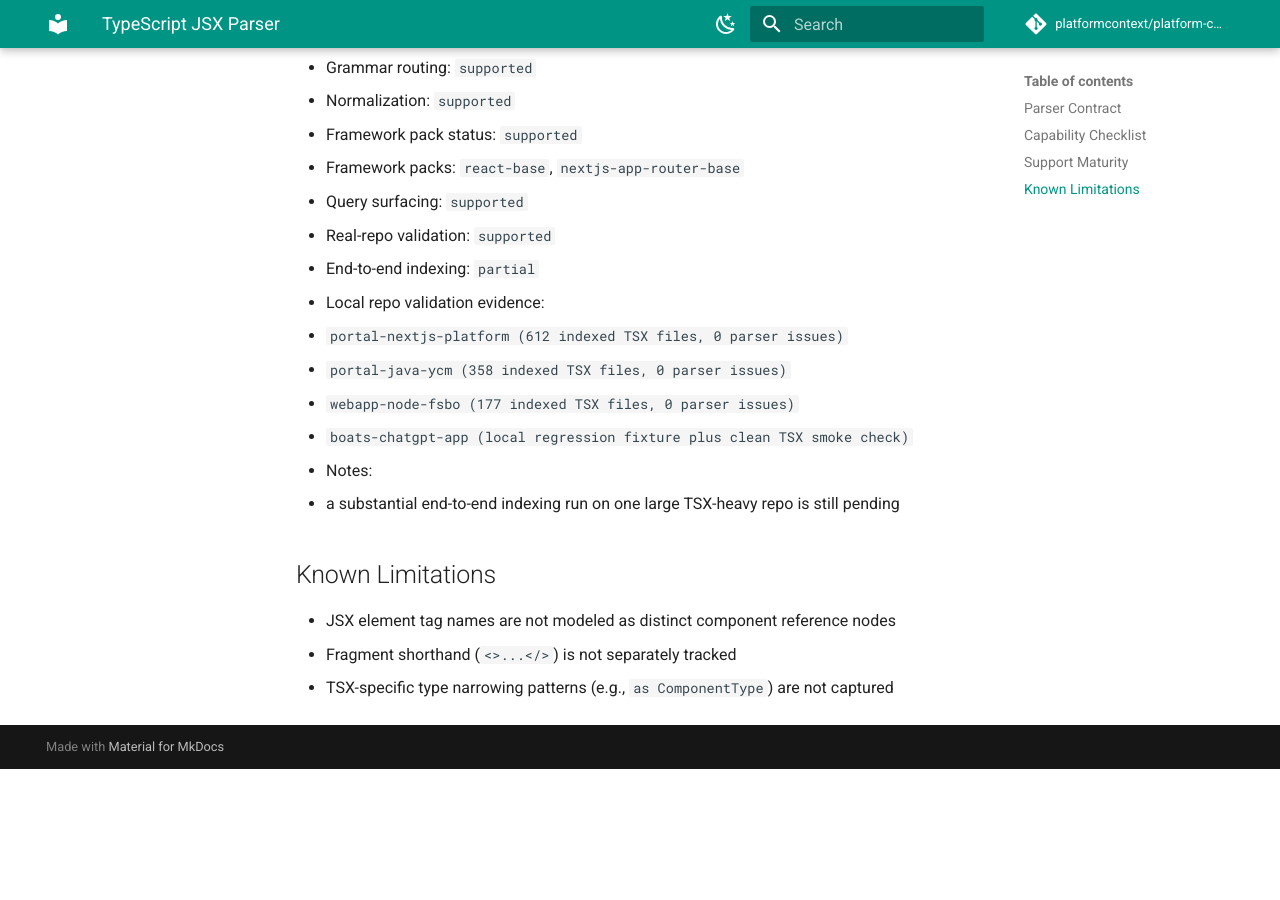
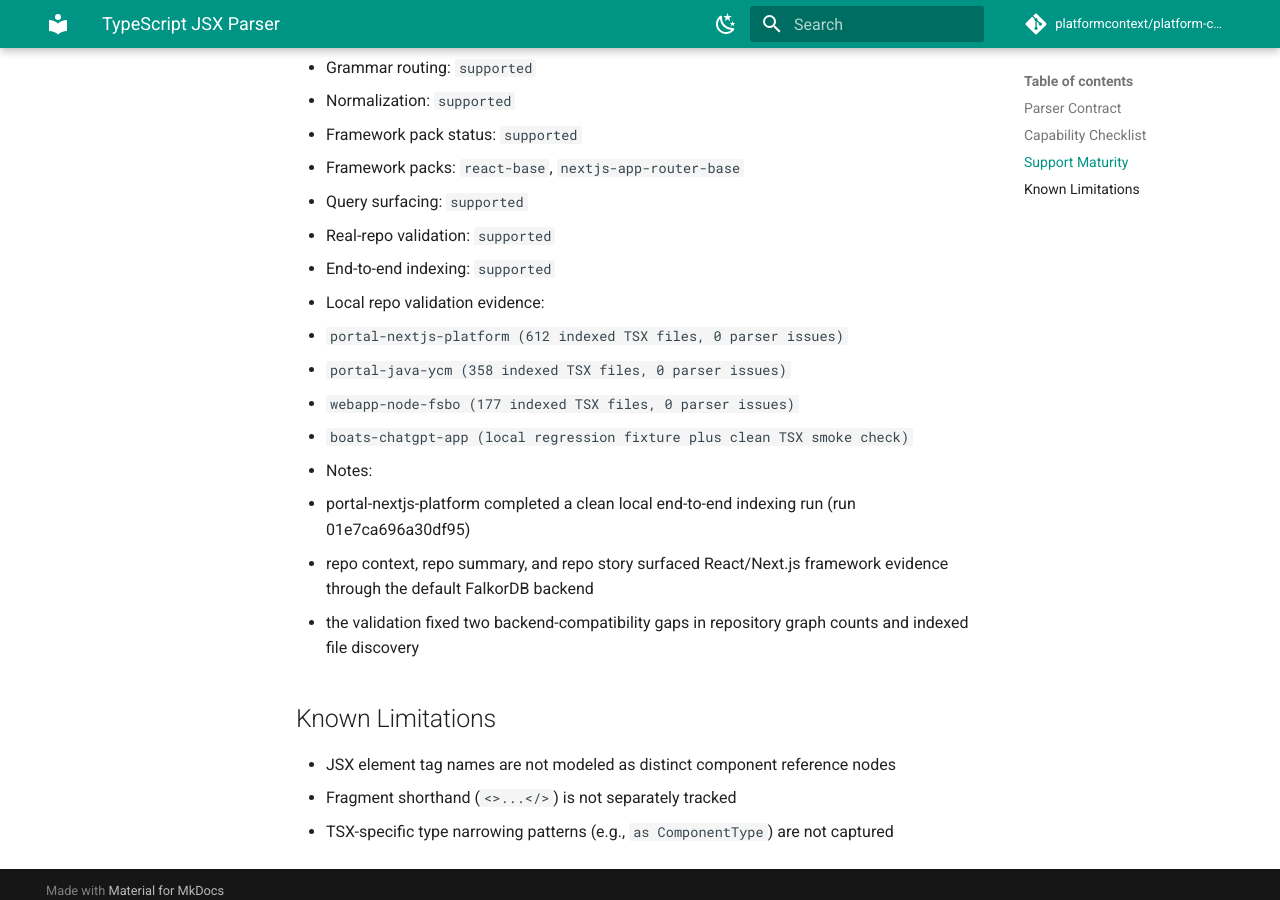
Before and after one commit to platformcontext/platform-context-graph, an MkDocs documentation site: the page built from docs/docs/languages/typescriptjsx.md, in a window 1280 px wide and 900 px high, scrolled down 2977 px. Built offline with MkDocs 1.6.1 and Material for MkDocs 9.7.7, drawn with Linux system fonts in a browser that asks for light colours; comment, search, counter and statistics services are not loaded; before the commit the page ends 3746 px from its top, so only the background shows below that.

Commit message:
fix(query): validate tsx end-to-end on local backend

```diff
--- a/docs/docs/languages/typescriptjsx.md
+++ b/docs/docs/languages/typescriptjsx.md
@@ -31,14 +31,16 @@ Canonical source: `src/platform_context_graph/parsers/capabilities/specs/typescr
 - Framework packs: `react-base`, `nextjs-app-router-base`
 - Query surfacing: `supported`
 - Real-repo validation: `supported`
-- End-to-end indexing: `partial`
+- End-to-end indexing: `supported`
 - Local repo validation evidence:
   - `portal-nextjs-platform (612 indexed TSX files, 0 parser issues)`
   - `portal-java-ycm (358 indexed TSX files, 0 parser issues)`
   - `webapp-node-fsbo (177 indexed TSX files, 0 parser issues)`
   - `boats-chatgpt-app (local regression fixture plus clean TSX smoke check)`
 - Notes:
-  - a substantial end-to-end indexing run on one large TSX-heavy repo is still pending
+  - portal-nextjs-platform completed a clean local end-to-end indexing run (run 01e7ca696a30df95)
+  - repo context, repo summary, and repo story surfaced React/Next.js framework evidence through the default FalkorDB backend
+  - the validation fixed two backend-compatibility gaps in repository graph counts and indexed file discovery
 
 
 ## Known Limitations
--- a/src/platform_context_graph/parsers/capabilities/specs/typescriptjsx.yaml
+++ b/src/platform_context_graph/parsers/capabilities/specs/typescriptjsx.yaml
@@ -21,9 +21,11 @@ support_maturity:
     - portal-java-ycm (358 indexed TSX files, 0 parser issues)
     - webapp-node-fsbo (177 indexed TSX files, 0 parser issues)
     - boats-chatgpt-app (local regression fixture plus clean TSX smoke check)
-  end_to_end_indexing: partial
+  end_to_end_indexing: supported
   notes:
-    - a substantial end-to-end indexing run on one large TSX-heavy repo is still pending
+    - portal-nextjs-platform completed a clean local end-to-end indexing run (run 01e7ca696a30df95)
+    - repo context, repo summary, and repo story surfaced React/Next.js framework evidence through the default FalkorDB backend
+    - the validation fixed two backend-compatibility gaps in repository graph counts and indexed file discovery
 capabilities:
 - id: functions
   name: Functions
```
Also changed, not shown: docs/docs/languages/support-maturity.md (+1 -1 lines), docs/superpowers/plans/2026-04-07-language-and-framework-parser-maturity-implementation.md (+12 -8 lines), 4 other files.
